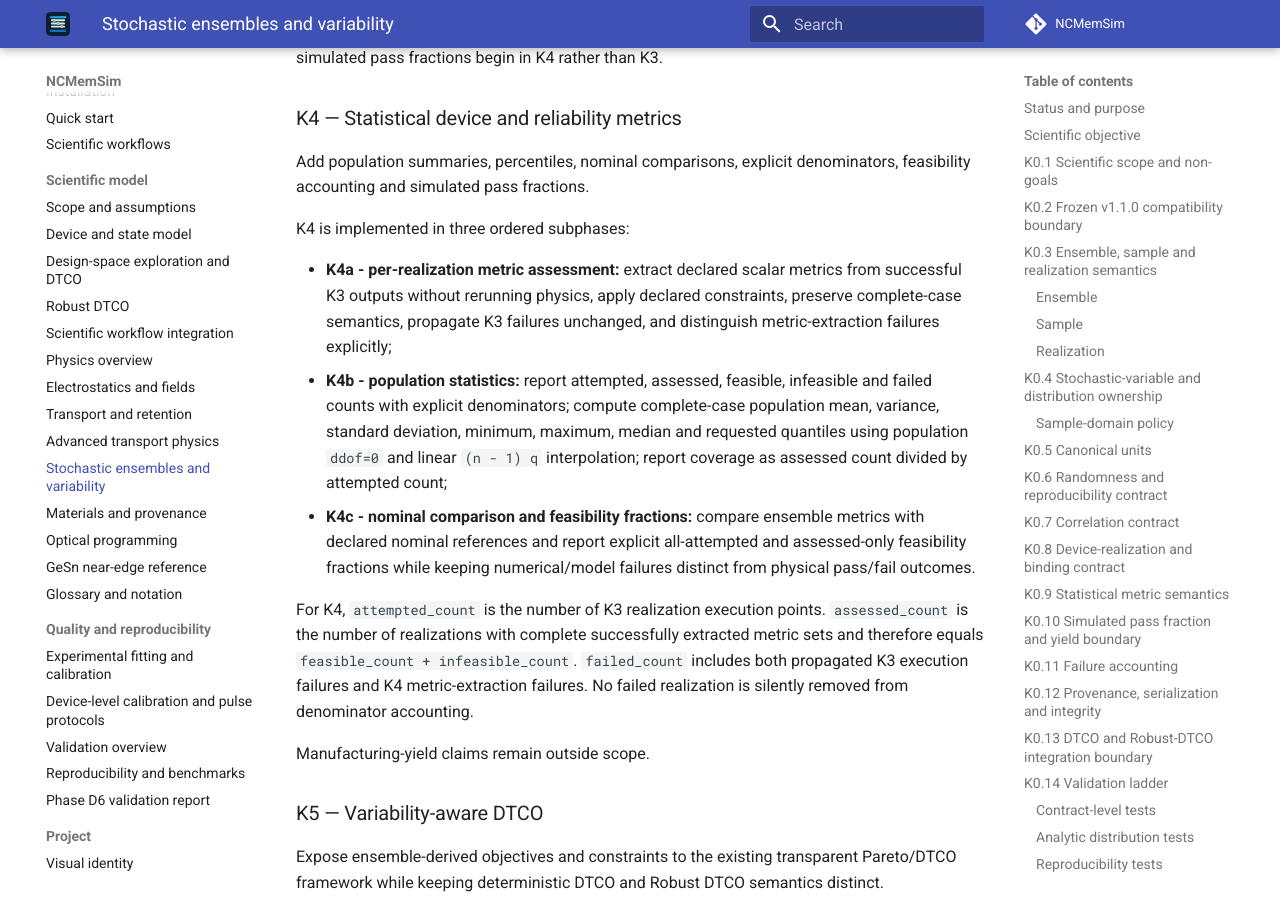
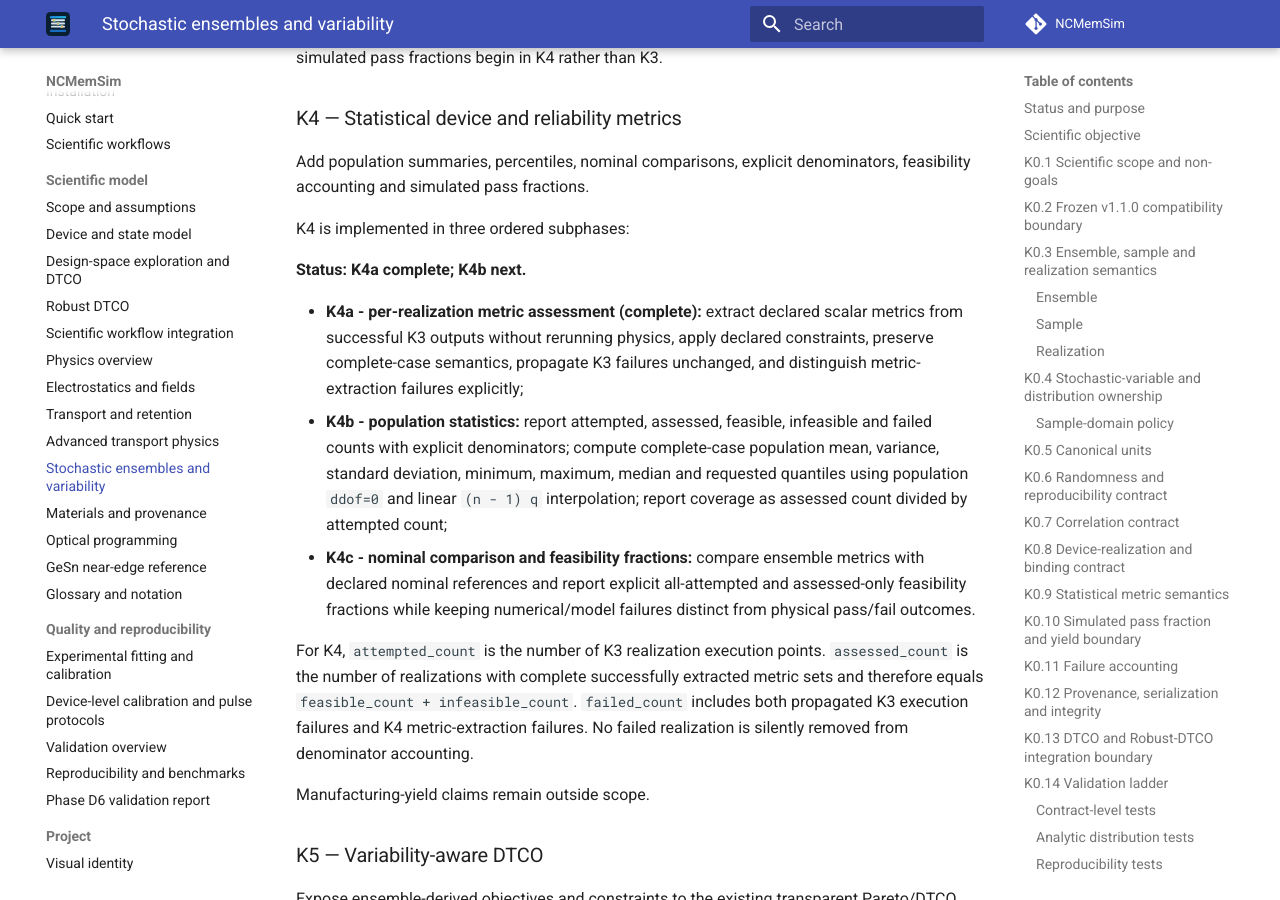
Before and after one commit to ocojocaru/NCMemSim, an MkDocs documentation site: the page built from docs/stochastic_ensembles.md, in a window 1280 px wide and 900 px high, scrolled down 19485 px. Built offline with MkDocs 1.6.1 and Material for MkDocs 9.7.7, drawn with Linux system fonts in a browser that asks for light colours; comment, search, counter and statistics services are not loaded.

Commit message:
Mark Phase K4a metric assessment complete

```diff
--- a/docs/stochastic_ensembles.md
+++ b/docs/stochastic_ensembles.md
@@ -695,7 +695,9 @@ Add population summaries, percentiles, nominal comparisons, explicit denominator
 
 K4 is implemented in three ordered subphases:
 
-- **K4a - per-realization metric assessment:** extract declared scalar metrics from successful K3 outputs without rerunning physics, apply declared constraints, preserve complete-case semantics, propagate K3 failures unchanged, and distinguish metric-extraction failures explicitly;
+**Status: K4a complete; K4b next.**
+
+- **K4a - per-realization metric assessment (complete):** extract declared scalar metrics from successful K3 outputs without rerunning physics, apply declared constraints, preserve complete-case semantics, propagate K3 failures unchanged, and distinguish metric-extraction failures explicitly;
 - **K4b - population statistics:** report attempted, assessed, feasible, infeasible and failed counts with explicit denominators; compute complete-case population mean, variance, standard deviation, minimum, maximum, median and requested quantiles using population `ddof=0` and linear `(n - 1) q` interpolation; report coverage as assessed count divided by attempted count;
 - **K4c - nominal comparison and feasibility fractions:** compare ensemble metrics with declared nominal references and report explicit all-attempted and assessed-only feasibility fractions while keeping numerical/model failures distinct from physical pass/fail outcomes.
 
```
